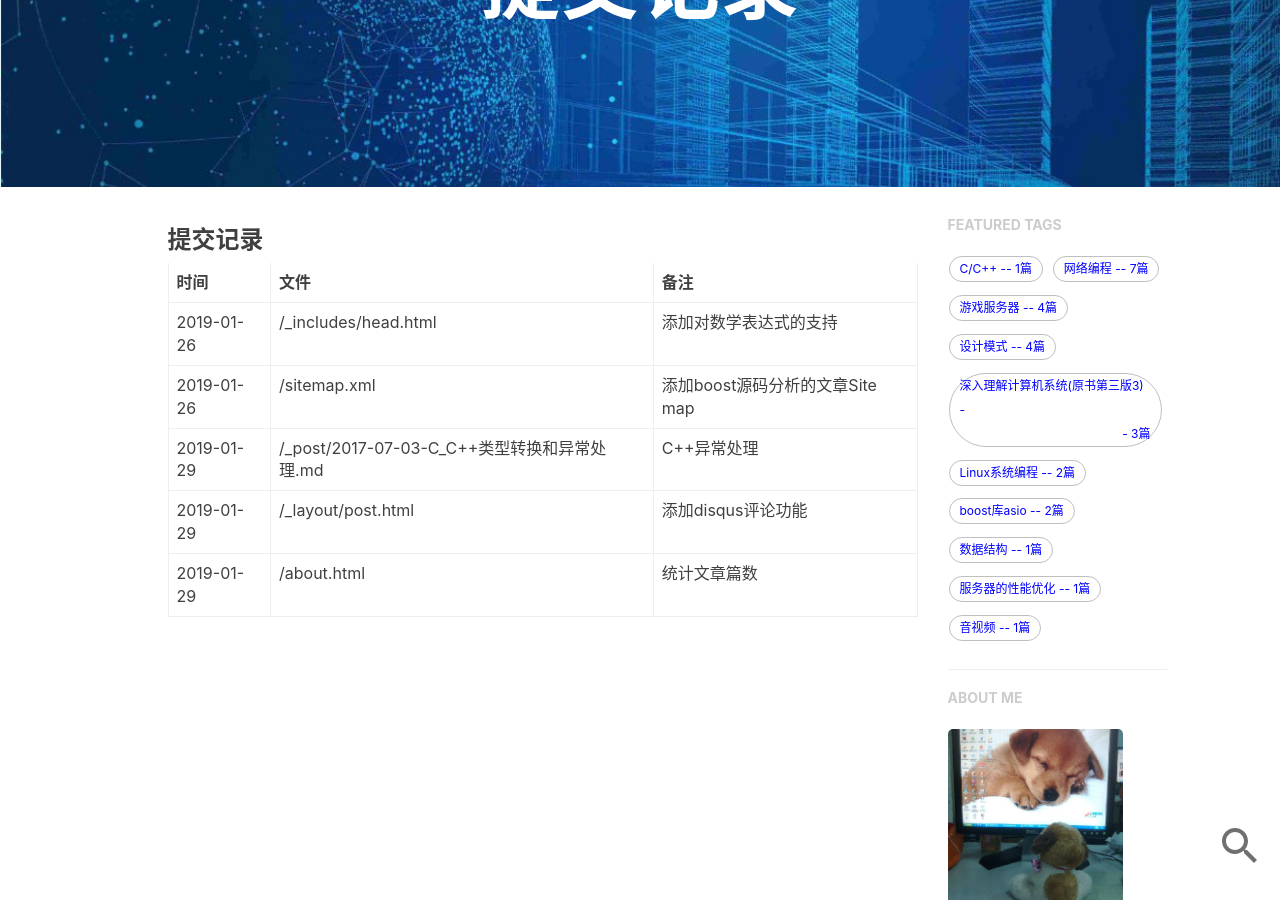
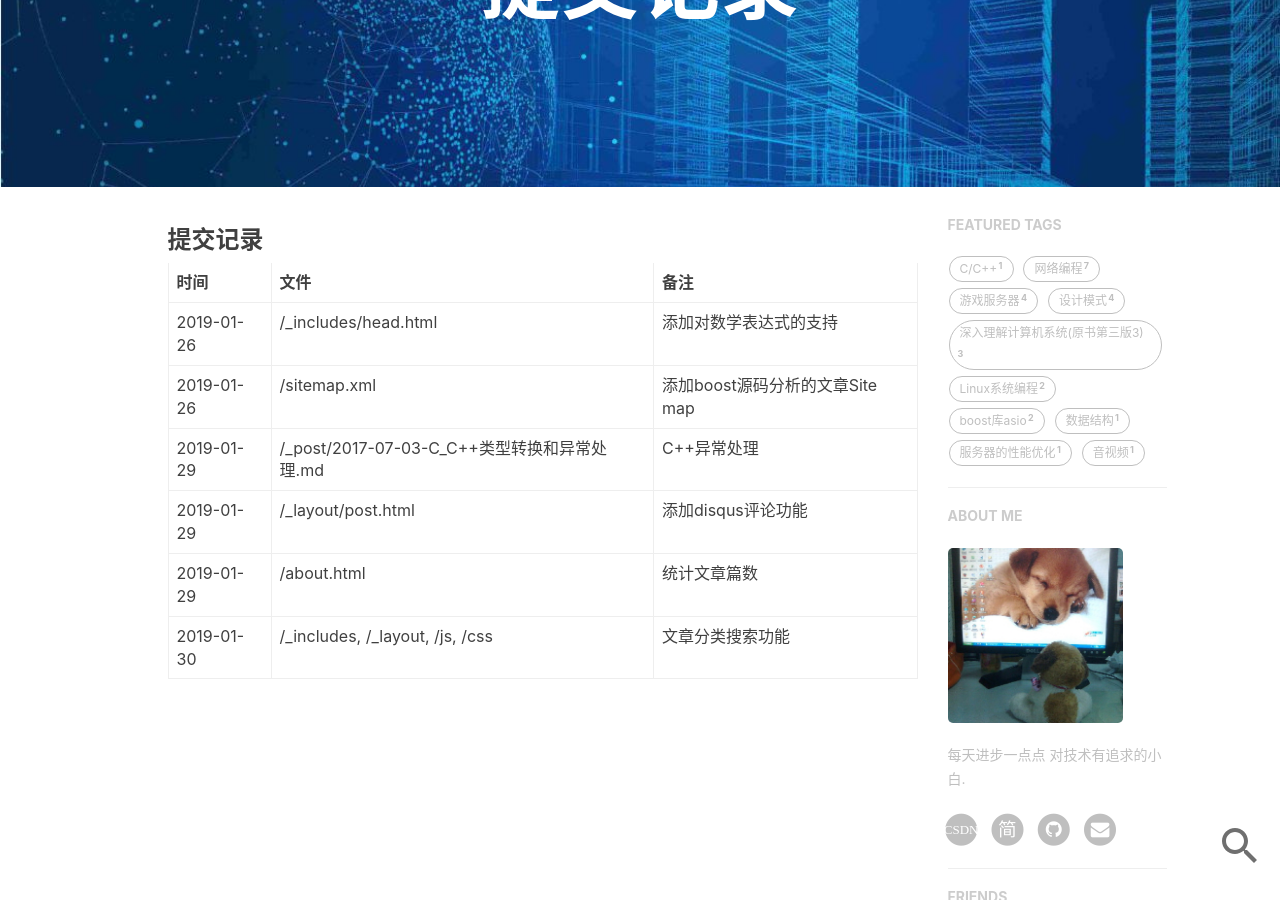
Before and after one commit to chensongpoixs/chensongpoixs.github.io, a Jekyll site: the page built from commit.md, in a window 1280 px wide and 900 px high, scrolled down 211 px. Built offline with Jekyll 4.4.1, drawn with Linux system fonts in a browser that asks for light colours; nearby versions of some CDN libraries; our own code applies the rules of GitHub Pages for plain Markdown files; comment, search, counter and statistics services are not loaded.

Commit message:
文章分类搜索

```diff
--- /dev/null
+++ b/_includes/featured_post_tags.html
@@ -0,0 +1,31 @@
+{% comment %}
+    @param {boolean} bottom - bottom will render <hr>
+{% endcomment %}
+
+{% if site.featured-tags %}
+<section>
+    {% if include.bottom %}
+        <hr class="hidden-sm hidden-xs">
+    {% endif %}
+    <h5><a href="{{'/tags/' | prepend: site.baseurl }}">FEATURED TAGS</a></h5>
+    <div class="tags">
+        {% capture tags %}
+        {% comment %}
+            there must be no space between for and if otherwise this tricky sort won't work.
+            url_encode/decode is for escaping otherwise extra <a> will get generated
+            but it will break sort...
+        {% endcomment %}
+        {% for tag in site.tags %}{% if tag[1].size > site.featured-condition-size %}
+                <a data-sort="{{ site.posts.size | minus: tag[1].size | prepend: '0000' | slice: -4, 4 }}"
+                    href="{{ site.baseurl }}/tags/?tag={{ tag[0] | url_encode }}"
+                    title="{{ tag[0] }}"
+                    rel="{{ tag[1].size }}">
+					 {{ tag[0] }}
+					<sup>{{tag[1].size}}</sup>
+				</a>
+        {% endif %}{% endfor %}
+        {% endcapture %}
+        {{ tags | split:'</a>' | sort | join:'</a>' }}
+    </div>
+</section>
+{% endif %}
--- a/_layouts/page.html
+++ b/_layouts/page.html
@@ -34,7 +34,7 @@ layout: default
 
                 <!-- Featured Tags -->
                 <!-- Featured Tags -->
-                {% include featured-tags.html %}
+                {% include featured_post_tags.html %}
 
                 <!-- Friends Blog -->
                 {% if site.friends %}
@@ -70,7 +70,7 @@ layout: default
             ">
                 <!-- Featured Tags -->
                  <!-- Featured Tags -->
-                {% include featured-tags.html %}
+                {% include featured_post_tags.html %}
 
                 <!-- Short About -->
                 <section class="visible-md visible-lg">
--- a/commit.md
+++ b/commit.md
@@ -7,3 +7,4 @@
 |2019-01-29|/_post/2017-07-03-C_C++类型转换和异常处理.md|C++异常处理|
 |2019-01-29|/_layout/post.html |添加disqus评论功能|
 |2019-01-29|/about.html|[统计文章篇数](https://github.com/chensongpoixs/chensongpoixs.github.io/commit/90560f5f4f51aef119b83878645c48bc28bd16d2 "90560f5f")|
+|2019-01-30|/_includes, /_layout, /js, /css|文章分类搜索功能|
```
